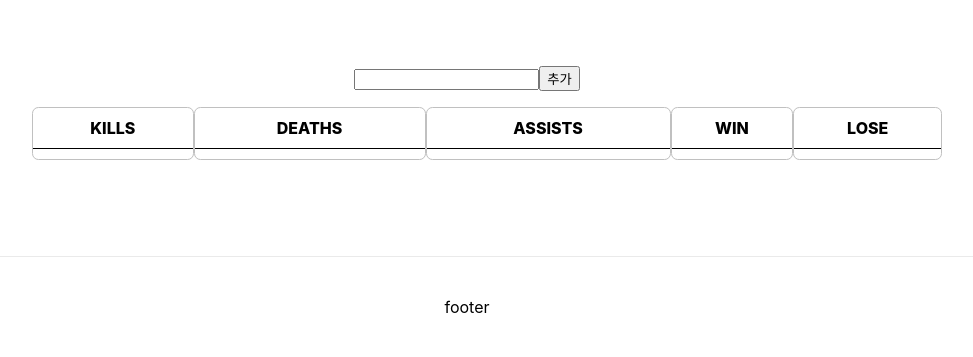
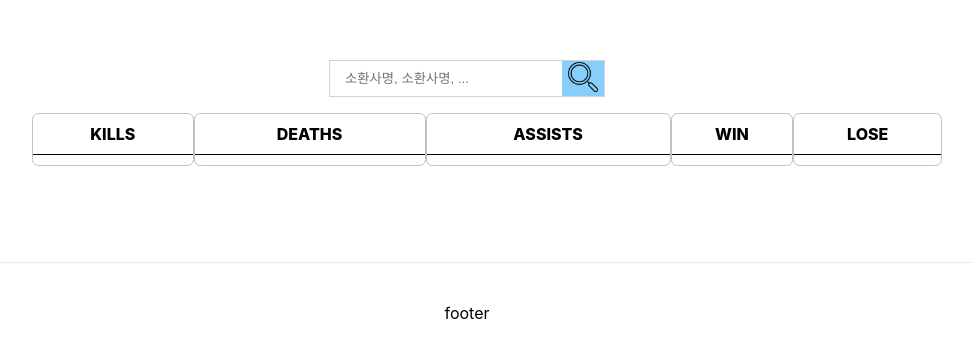
Before and after one commit to kimsangyeon/League-Of-Friends, a Next.js app: page / in a window 1280 px wide. Shown: the part 229-586 px from the top of the page, without its empty margins (173-1146 px from the left). Built offline with nearby package versions, Linux system fonts and the light colour scheme.

Commit message:
feature/lead-components - RegisterSummoner css 및 버튼 이미지 변경

```diff
--- a/components/RegisterSummoner.tsx
+++ b/components/RegisterSummoner.tsx
@@ -1,7 +1,9 @@
-import { checkExistSummoner } from "@hooks/summoner";
-import { getLocalStorageByNameList, setLocalStorageByNameList } from "@utils/storageUtils";
-import { MouseEvent, useState } from "react";
-import { useQueryClient } from "react-query";
+import { MouseEvent, useState } from 'react';
+import Image from 'next/image';
+import { useQueryClient } from 'react-query';
+import styles from '@styles/common.module.css';
+import { checkExistSummoner } from '@hooks/summoner';
+import { getLocalStorageByNameList, setLocalStorageByNameList } from '@utils/storageUtils';
 
 const RegisterSummoner = () => {
   const queryClient = useQueryClient();
@@ -18,9 +20,16 @@ const RegisterSummoner = () => {
   };
 
   return (
-    <div>
-      <input value={summonerName} onChange={(e) => setSummonerName(e.target.value)} />
-      <button onClick={onRegister}>추가</button>
+    <div className={styles.registerWrap}>
+      <input
+        className={styles.registerInput}
+        value={summonerName}
+        placeholder="소환사명, 소환사명, ..."
+        onChange={(e) => setSummonerName(e.target.value)}
+      />
+      <button className={styles.registerButton} onClick={onRegister}>
+        <Image src="/images/icon/search.png" alt="search_icon" width="30" height="30" />
+      </button>
     </div>
   )
 };
```
